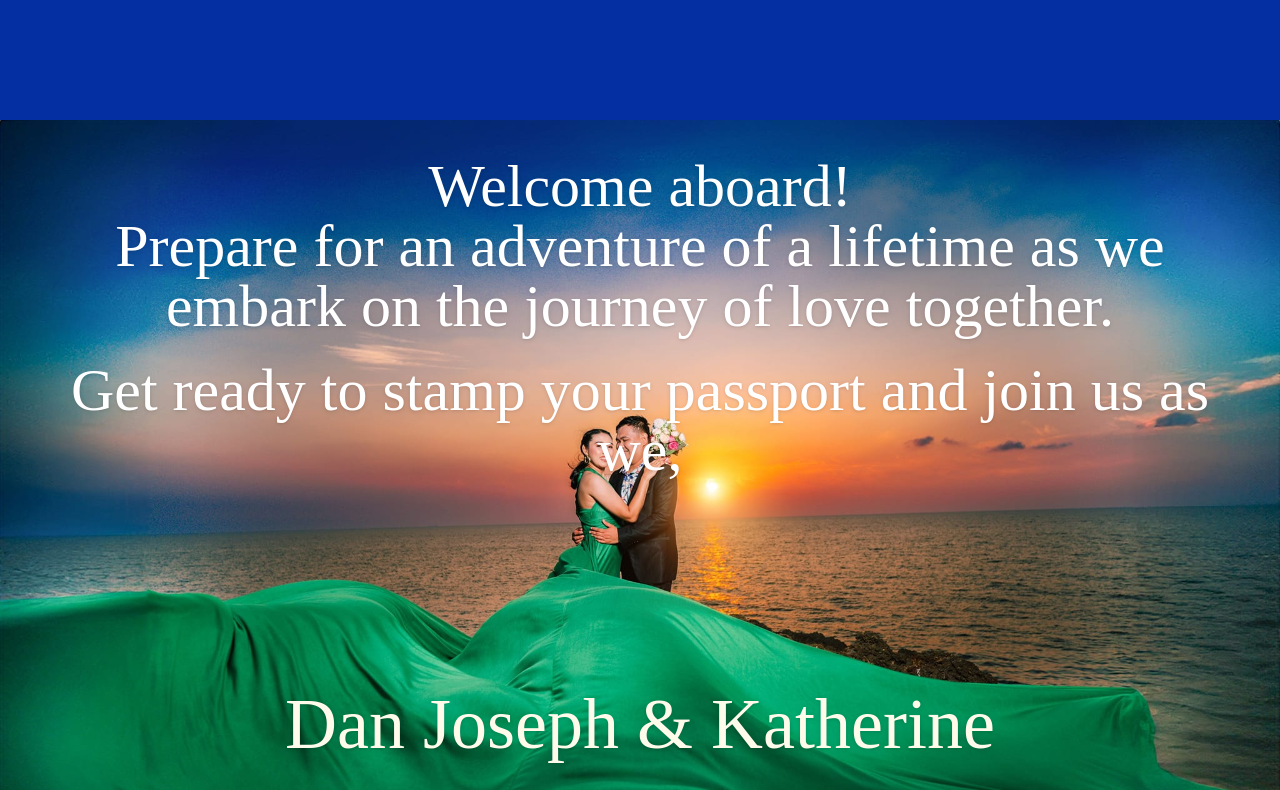
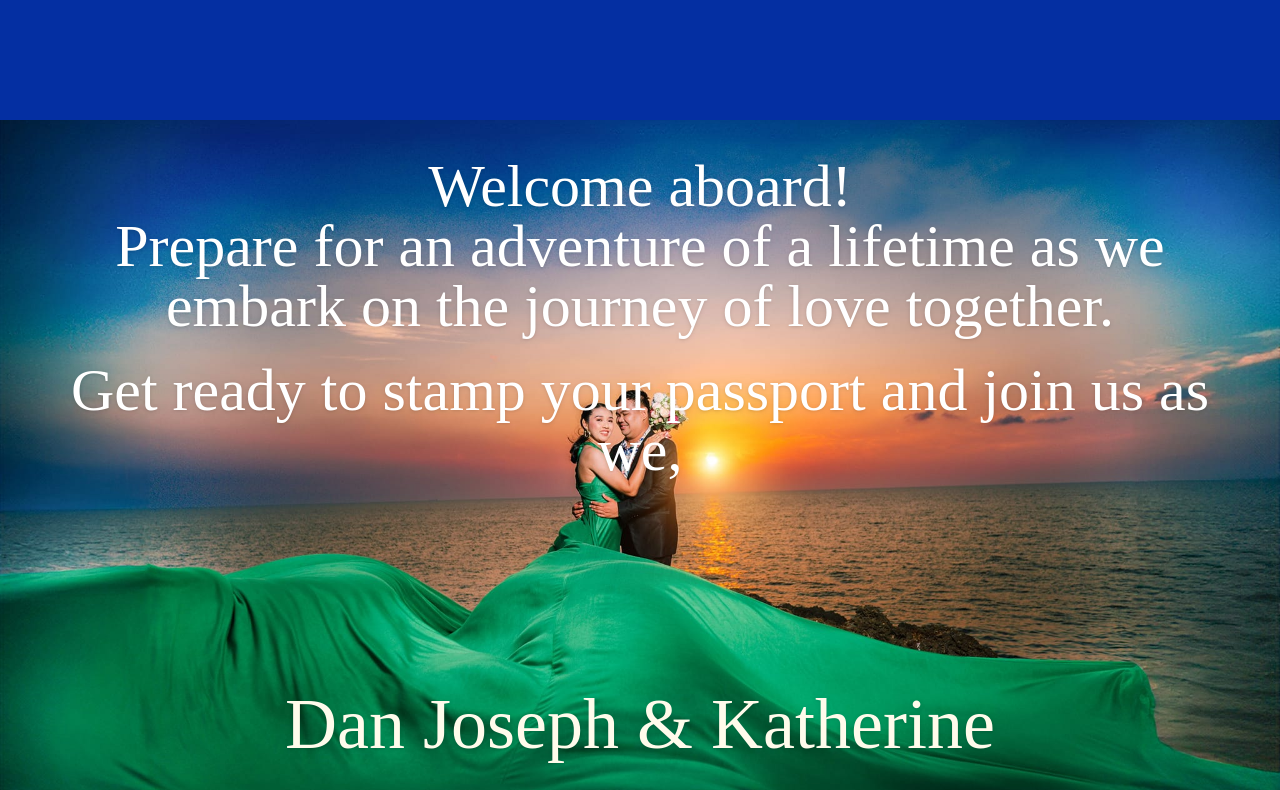
Before and after one commit to deiartistri-lounge/dan-katherine-wedding, a Nuxt app: page / in a window 1280 px wide. Shown: the part 880-1670 px from the top of the page. Built offline with nearby package versions, Linux system fonts and the light colour scheme; no server answers; a web font is replaced by a local one.

Commit message:
test fix

```diff
--- a/components/DanRineCoverSection.vue
+++ b/components/DanRineCoverSection.vue
@@ -46,7 +46,13 @@ sound.on("end", function () {
     class="relative flex min-h-screen p-3"
   >
     <div
-      class="absolute top-0 bottom-0 left-0 right-0 bg-fixed bg-center bg-cover bg-danrine1"
+      class="absolute top-0 bottom-0 left-0 right-0 bg-fixed bg-center bg-cover bg-danrine1 h-[100vh]"
+      style="
+        -webkit-background-size: cover;
+        -moz-background-size: cover;
+        -o-background-size: cover;
+        background-size: cover;
+      "
     ></div>
     <div
       class="flex flex-col items-center justify-center w-full min-h-screen text-center text-primary-50"
```
